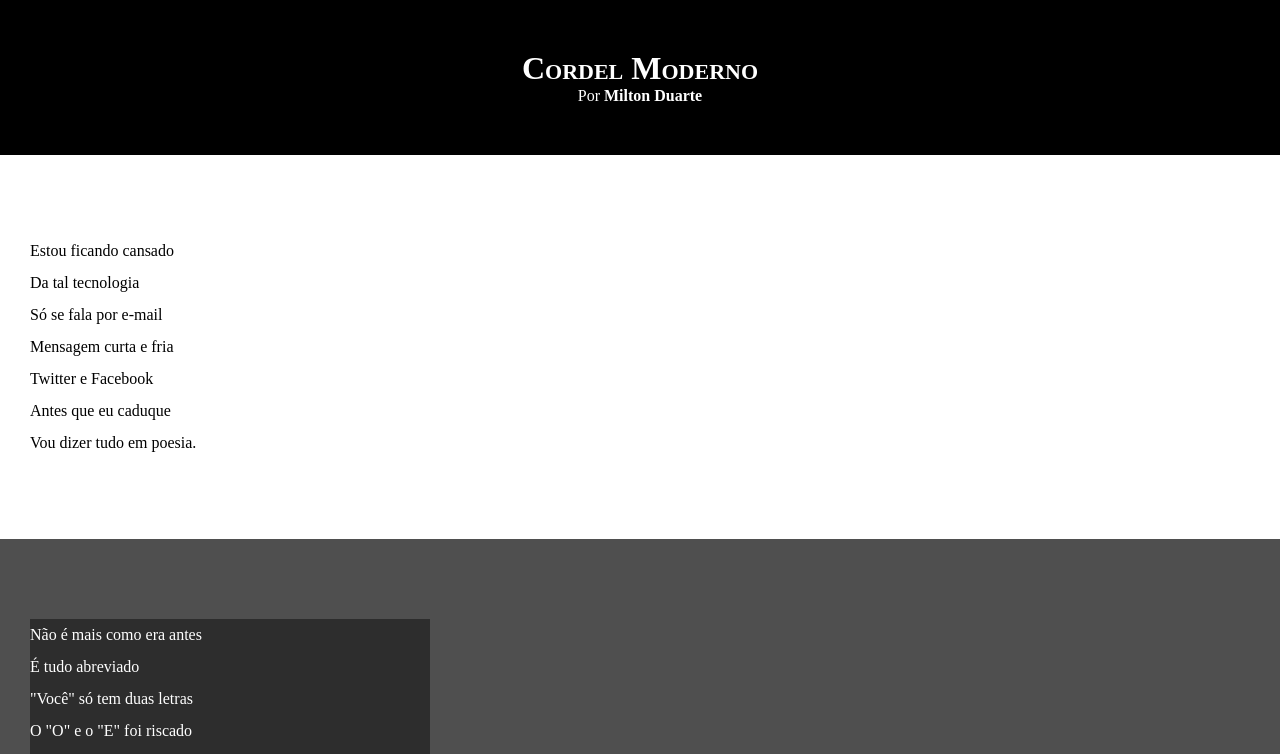
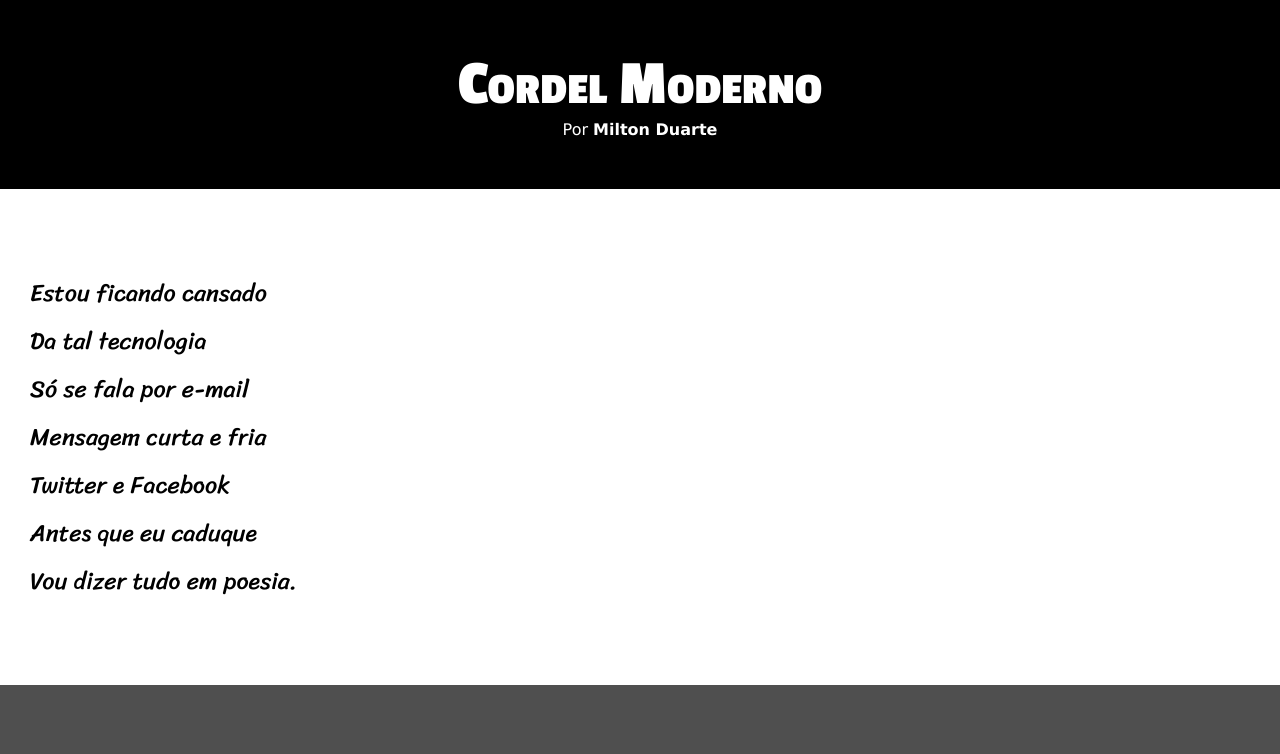
Before and after one commit to NicollyMendes/html-css, a plain HTML site: page desafios/012/index.html in a window 1280 px wide. Shown: the top 754 px of the page. Drawn offline with Linux system fonts and the light colour scheme.

Commit message:
atualizei as fontes

```diff
--- a/desafios/012/estilo/style.css
+++ b/desafios/012/estilo/style.css
@@ -1,11 +1,22 @@
 @charset "UTF-8";
+
+@import url('https://fonts.googleapis.com/css2?family=Passion+One:wght@400;700;900&display=swap');
+@import url('https://fonts.googleapis.com/css2?family=Sriracha&display=swap');
+
+:root{
+    --fonte1: Verdana, Geneva, Tahoma, sans-serif;
+    --fonte2: "Passion One", cursive;
+    --fonte3: "Sriracha", cursive;
+}
 
 *{
     margin: 0px;
     padding: 0px;
+    font-size: 1em;
 }
 
 html, body {
+    font-family: var(--fonte1);
     min-height: 100vh;
     background-color: darkgray;
 }
@@ -16,12 +27,15 @@ header{
 
 }
 header > h1{
+    font-family: var(--fonte2);
     padding-top: 50px;
     font-variant: small-caps;
+    font-size: 4em;
 
 }
 
 header > p {
+
      padding-bottom: 50px;
 
 }
@@ -35,10 +49,12 @@ a{
     text-decoration: underline;
  }
  section{
+    font-family: var(--fonte3);
     padding-top: 10vh;
     padding-bottom: 10vh;
     line-height: 2em;
     padding-left: 30px;
+    font-size: 1.5em;
 
 }
  section.normal{
@@ -53,7 +69,8 @@ a{
  }
 
  section.imagem>p{
-    width: 400px;
+    padding: 5px;
+    display: inline-block;
     background-color: rgba(0, 0, 0, 0.432);
  }
  footer{
```
